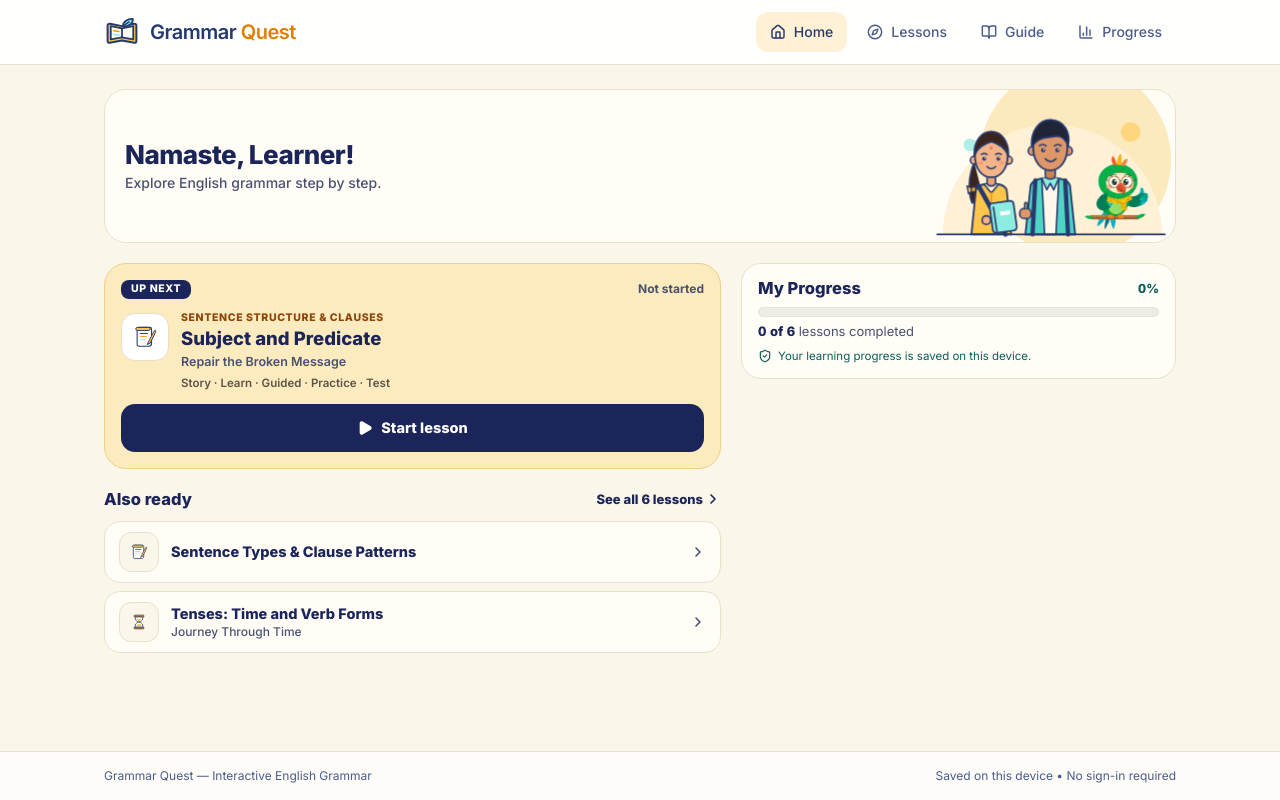
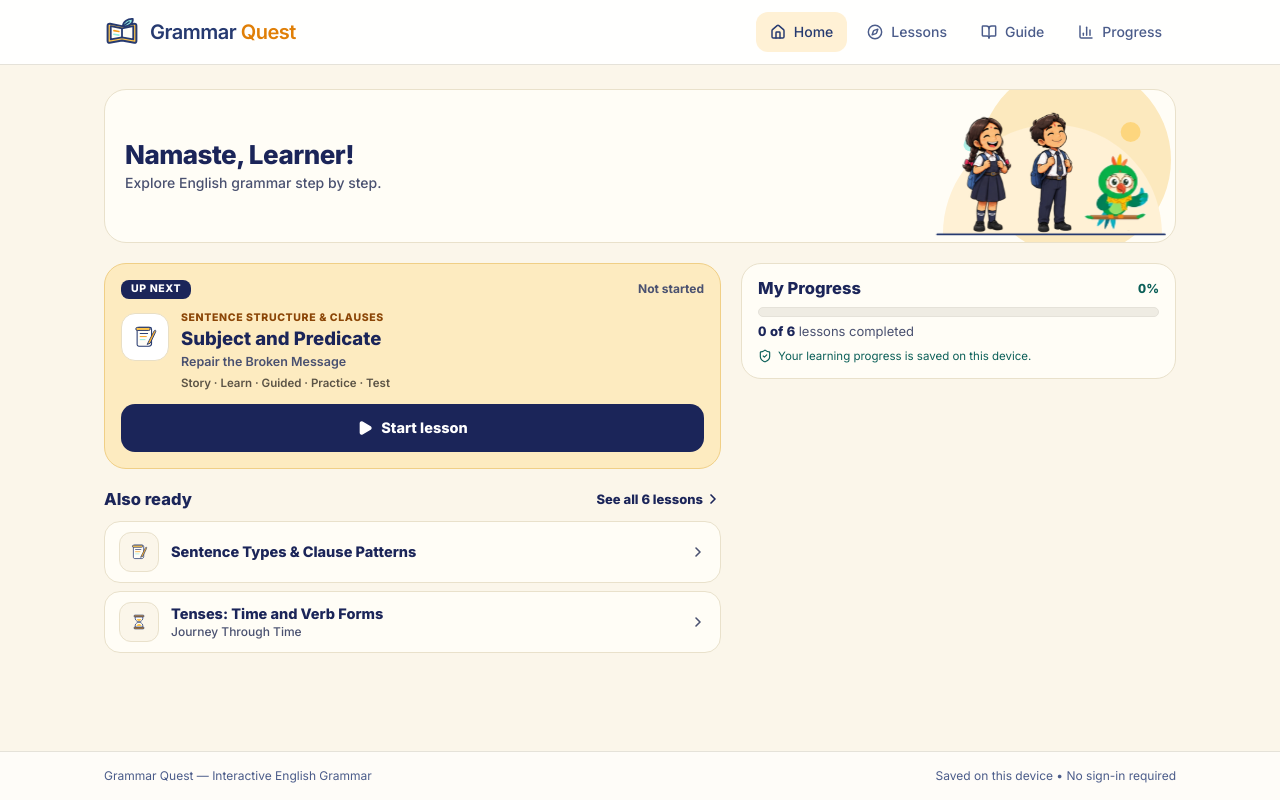
Before and after one commit to pkr-pradeep/grammar-quest, a React (Vite) app: page / in a window 1280 px wide. Both pictures are taken after a click on the button "Start learning". Built offline with nearby package versions, Linux system fonts and the light colour scheme.

Commit message:
<><><changed the appearance of Mira and Arjun>

```diff
--- /dev/null
+++ b/src/components/Character/CharacterPortrait.tsx
@@ -0,0 +1,29 @@
+import React from 'react';
+import type {
+  CharacterAnimationState,
+  CharacterExpression,
+  CharacterId,
+  CharacterPose,
+} from './types';
+import { getCharacterArtwork } from './characterArtwork';
+
+export interface CharacterPortraitProps {
+  characterId: Extract<CharacterId, 'mira' | 'arjun'>;
+  pose: CharacterPose;
+  expression: CharacterExpression;
+  animationState?: CharacterAnimationState;
+}
+
+export const CharacterPortrait: React.FC<CharacterPortraitProps> = ({
+  characterId,
+  pose,
+  expression,
+  animationState = 'none',
+}) => (
+  <img
+    src={getCharacterArtwork(characterId, pose, expression, animationState)}
+    alt=""
+    draggable={false}
+    className="h-full w-full object-cover object-top"
+  />
+);
--- a/src/components/Character/index.ts
+++ b/src/components/Character/index.ts
@@ -1,4 +1,5 @@
 export { Character, type CharacterProps } from './Character';
+export { CharacterPortrait, type CharacterPortraitProps } from './CharacterPortrait';
 export { MiraSvg } from './MiraSvg';
 export { ArjunSvg } from './ArjunSvg';
 export { ShukaJiSvg } from './ShukaJiSvg';
--- /dev/null
+++ b/src/components/illustrations/WelcomeTrioIllustration.tsx
@@ -0,0 +1,65 @@
+import React from 'react';
+import miraHappyArtwork from '../../assets/characters/mira/mira_02_happy.png';
+import arjunHappyArtwork from '../../assets/characters/arjun/arjun_02_happy.png';
+import { ShukaJiArtwork } from '../Character/ShukaJiSvg';
+
+interface TrioIllustrationProps {
+  className?: string;
+}
+
+export const WelcomeTrioIllustration: React.FC<TrioIllustrationProps> = ({
+  className = '',
+}) => (
+  <svg
+    viewBox="0 0 360 210"
+    fill="none"
+    xmlns="http://www.w3.org/2000/svg"
+    className={className}
+    role="img"
+    aria-label="Mira, Arjun, and their parrot guide Śukāji welcoming you to Grammar Quest"
+  >
+    <path
+      d="M28 196C28 112 96 42 182 42C268 42 336 112 336 196H28Z"
+      fill="#FFF1D5"
+    />
+    <circle cx="292" cy="52" r="14" fill="#FFC64B" opacity="0.55" />
+    <circle cx="66" cy="70" r="9" fill="#8DECE0" opacity="0.7" />
+
+    <image
+      href={miraHappyArtwork}
+      x="30"
+      y="26"
+      width="120"
+      height="170"
+      preserveAspectRatio="xMidYMax meet"
+      className="gq-story-breathe"
+      style={{ transformOrigin: '90px 196px' }}
+    />
+    <image
+      href={arjunHappyArtwork}
+      x="120"
+      y="22"
+      width="120"
+      height="174"
+      preserveAspectRatio="xMidYMax meet"
+      className="gq-story-breathe"
+      style={{ transformOrigin: '180px 196px', animationDelay: '0.4s' }}
+    />
+
+    <g transform="translate(220 72) scale(0.62)">
+      <g id="character-shuka" className="gq-story-shuka-float">
+        <ShukaJiArtwork pose="waving" expression="happy" />
+      </g>
+    </g>
+
+    <line
+      x1="20"
+      y1="196"
+      x2="340"
+      y2="196"
+      stroke="#263A70"
+      strokeWidth="2.5"
+      strokeLinecap="round"
+    />
+  </svg>
+);
--- a/src/components/index.ts
+++ b/src/components/index.ts
@@ -29,7 +29,8 @@ export {
   type CelebrationStarsProps,
   type CelebrationStarsSize,
 } from './CelebrationStars/CelebrationStars';
-export { WelcomeTrioIllustration, GrammarQuestEmblem } from './illustrations/Characters';
+export { GrammarQuestEmblem } from './illustrations/Characters';
+export { WelcomeTrioIllustration } from './illustrations/WelcomeTrioIllustration';
 export {
   CourtyardNoticeboardScene,
   type CourtyardNoticeboardSceneProps,
@@ -37,10 +38,12 @@ export {
 export { MissionIllustration } from './illustrations/MissionIcons';
 export {
   Character,
+  CharacterPortrait,
   ALL_ANIMATION_STATES,
   ALL_POSES,
   CHARACTER_MASTERS,
   type CharacterProps,
+  type CharacterPortraitProps,
   type CharacterId,
   type CharacterPose,
   type CharacterExpression,
--- a/src/features/grammar-engine/components/FloatingGuideButton.tsx
+++ b/src/features/grammar-engine/components/FloatingGuideButton.tsx
@@ -8,7 +8,7 @@
  */
 
 import React from 'react';
-import { Character } from '../../../components';
+import { CharacterPortrait } from '../../../components';
 import type { CharacterExpression, CharacterId } from '../../../components';
 import { SPEAKER_THEMES } from '../speakerTheme';
 import shukaNotificationArtwork from '../../../assets/shukaji/notification.png';
@@ -43,10 +43,6 @@ export const FloatingGuideButton: React.FC<FloatingGuideButtonProps> = ({
       : characterId === 'arjun'
         ? 'reading'
         : 'explaining';
-
-  // Proportional crop framing inside the 50px inner circle (56px outer with 3px ring)
-  const charSizePx = 112;
-  const topOffsetPx = characterId === 'mira' ? -22 : -18;
 
   return (
     <div
@@ -124,18 +120,12 @@ export const FloatingGuideButton: React.FC<FloatingGuideButtonProps> = ({
                 className="h-full w-full object-contain"
               />
             ) : (
-              <span
-                className="absolute left-1/2 -translate-x-1/2 block"
-                style={{ top: `${topOffsetPx}px` }}
-              >
-                <Character
+                <CharacterPortrait
                   characterId={characterId}
                   pose={resolvedPose}
                   expression={characterExpression}
                   animationState="none"
-                  size={charSizePx}
                 />
-              </span>
             )}
           </span>
 
--- a/src/features/grammar-engine/speakerTheme.tsx
+++ b/src/features/grammar-engine/speakerTheme.tsx
@@ -11,7 +11,7 @@
  */
 
 import React from 'react';
-import { Character } from '../../components';
+import { CharacterPortrait } from '../../components';
 import type {
   CharacterExpression,
   CharacterId,
@@ -97,12 +97,6 @@ export const SpeakerPortrait: React.FC<SpeakerPortraitProps> = ({
         ? 'reading'
         : 'explaining');
 
-  const scale = circleSizePx / 44;
-  const charSizePx = Math.round((characterId === 'shuka' ? 64 : 96) * scale);
-  const topOffsetPx = Math.round(
-    (characterId === 'mira' ? -20 : characterId === 'arjun' ? -16 : -5) * scale,
-  );
-
   return (
     <div
       aria-hidden="true"
@@ -137,18 +131,12 @@ export const SpeakerPortrait: React.FC<SpeakerPortraitProps> = ({
             className="h-full w-full object-contain"
           />
         ) : (
-          <div
-            className="absolute left-1/2 -translate-x-1/2"
-            style={{ top: `${topOffsetPx}px` }}
-          >
-            <Character
+            <CharacterPortrait
               characterId={characterId}
               pose={resolvedPose}
               expression={expression}
-              animationState="none"
-              size={charSizePx}
+              animationState={isTalking ? 'talk' : 'none'}
             />
-          </div>
         )}
       </div>
     </div>
```
